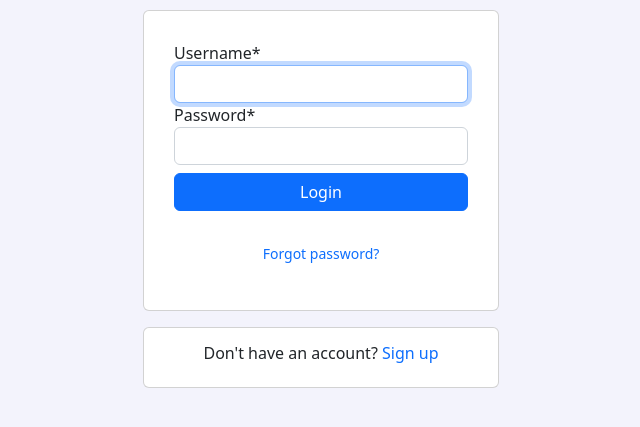
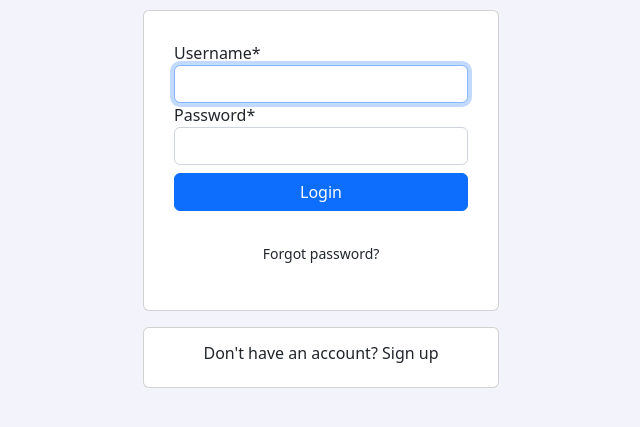
Before and after one commit to morikeli/instagram-clone, a Django app: page /accounts/login/ in a window 1280 px wide. Shown: the top 427 px of the page, without its empty margins (509-1149 px from the left). Run offline with Django 4.2, Linux system fonts and the light colour scheme; some libraries are stand-ins or nearby versions.

Commit message:
made a few changes

```diff
--- a/static/css/styles.css
+++ b/static/css/styles.css
@@ -10,6 +10,7 @@ body {
 }
 a {
 	text-decoration: none;
+	color: #21252c;
 }
 .container {
 	margin-top: 10px;
```
Also changed, not shown: db.sqlite3.
